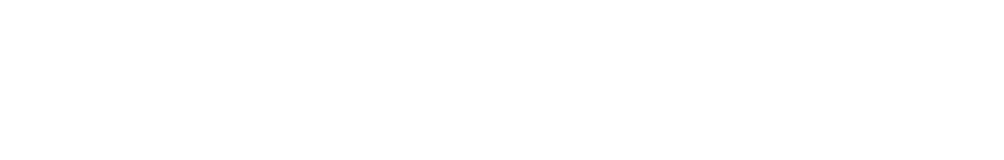
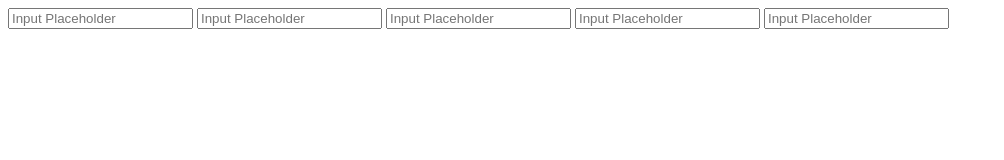
Before and after one commit to j0ck-de/thermal-output-calculator, a website built with Parcel: page src/index.html in a window 1280 px wide. Shown: the whole page, without its empty margins (0-1004 px from the left). Built offline with nearby package versions, Linux system fonts and the light colour scheme.

Commit message:
Added app container and  input fields

```diff
--- a/src/index.html
+++ b/src/index.html
@@ -1,11 +1,25 @@
 <!DOCTYPE html>
 <html lang="en">
+
 <head>
   <meta charset="UTF-8" />
   <meta name="viewport" content="width=device-width, initial-scale=1.0" />
   <title>Thermal Output Calculator</title>
 </head>
+
 <body>
+  <!-- APP: THERMAL OUTPUT CALCULATOR | short: TOC -->
+  <div id="THERMAL_OUTPUT_CALCULATOR" class="TOC">
+    <div class="TOC__INPUTS inputs"></div>
+    <!-- System temperatures -->
+    <input class="inputs__input" type="number" placeholder="Input Placeholder" />
+    <input class="inputs__input" type="number" placeholder="Input Placeholder" />
+    <input class="inputs__input" type="number" placeholder="Input Placeholder" />
+    <!-- Radiators thermal output and exponent -->
+    <input class="inputs__input" type="number" placeholder="Input Placeholder" />
+    <input class="inputs__input" type="number" placeholder="Input Placeholder" />
+  </div>
   <script src="./js/index.js"></script>
 </body>
+
 </html>
```
Lines whose indentation alone changed are shown as unchanged.
